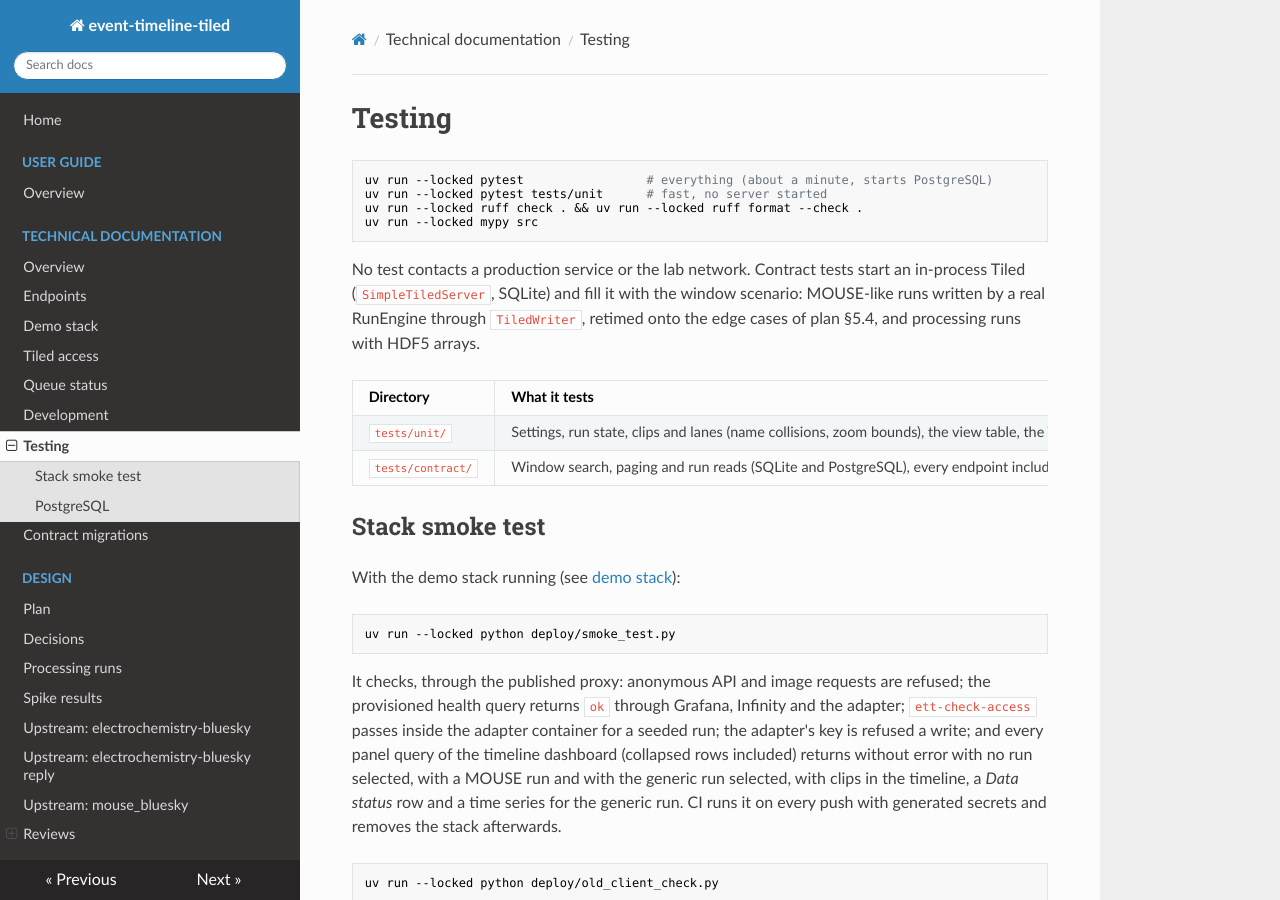
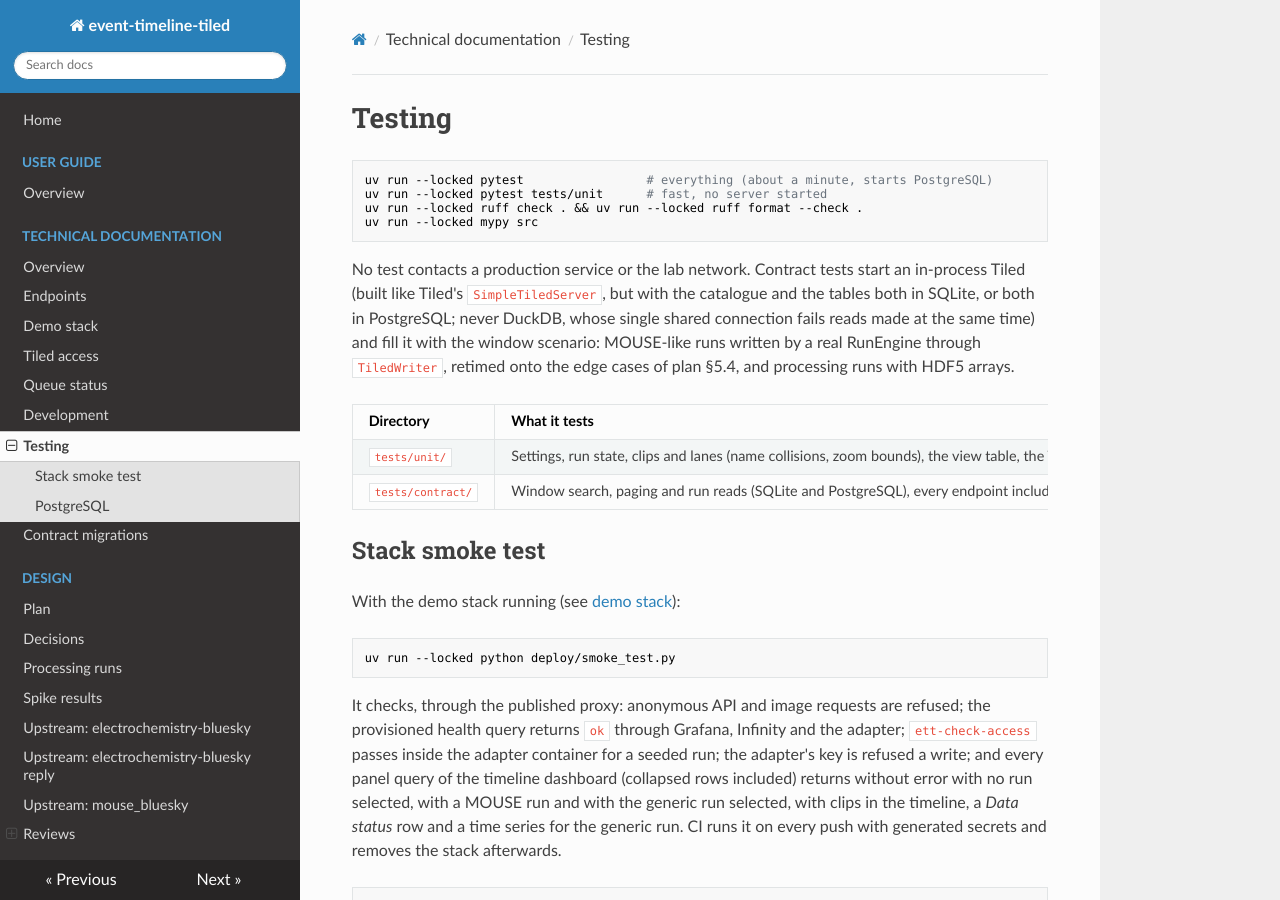
Before and after one commit to BAMresearch/event_timeline_tiled, an MkDocs documentation site: the page built from docs/technical/testing.md, in a window 1280 px wide and 900 px high. Built offline with MkDocs 1.6.1, drawn with Linux system fonts in a browser that asks for light colours; nearby versions of some CDN libraries.

Commit message:
test: run the Tiled test servers on SQLite tables, not DuckDB
DuckDB table storage (as in Tiled 0.2.21's SimpleTiledServer) shares one
connection and fails reads made at the same time, which made the trend
test flaky. Catalogue and tables are now both SQLite, or both PostgreSQL.

Co-Authored-By: Claude Opus 5.5 <noreply@anthropic.com>

````diff
--- a/docs/technical/testing.md
+++ b/docs/technical/testing.md
@@ -8,7 +8,10 @@ uv run --locked mypy src
 ```
 
 No test contacts a production service or the lab network. Contract tests
-start an in-process Tiled (`SimpleTiledServer`, SQLite) and fill it with the
+start an in-process Tiled (built like Tiled's `SimpleTiledServer`, but with
+the catalogue and the tables both in SQLite, or both in PostgreSQL; never
+DuckDB, whose single shared connection fails reads made at the same time)
+and fill it with the
 window scenario: MOUSE-like runs written by a real RunEngine through
 `TiledWriter`, retimed onto the edge cases of plan §5.4, and processing runs
 with HDF5 arrays.
````
Also changed, not shown: 1 other file.
